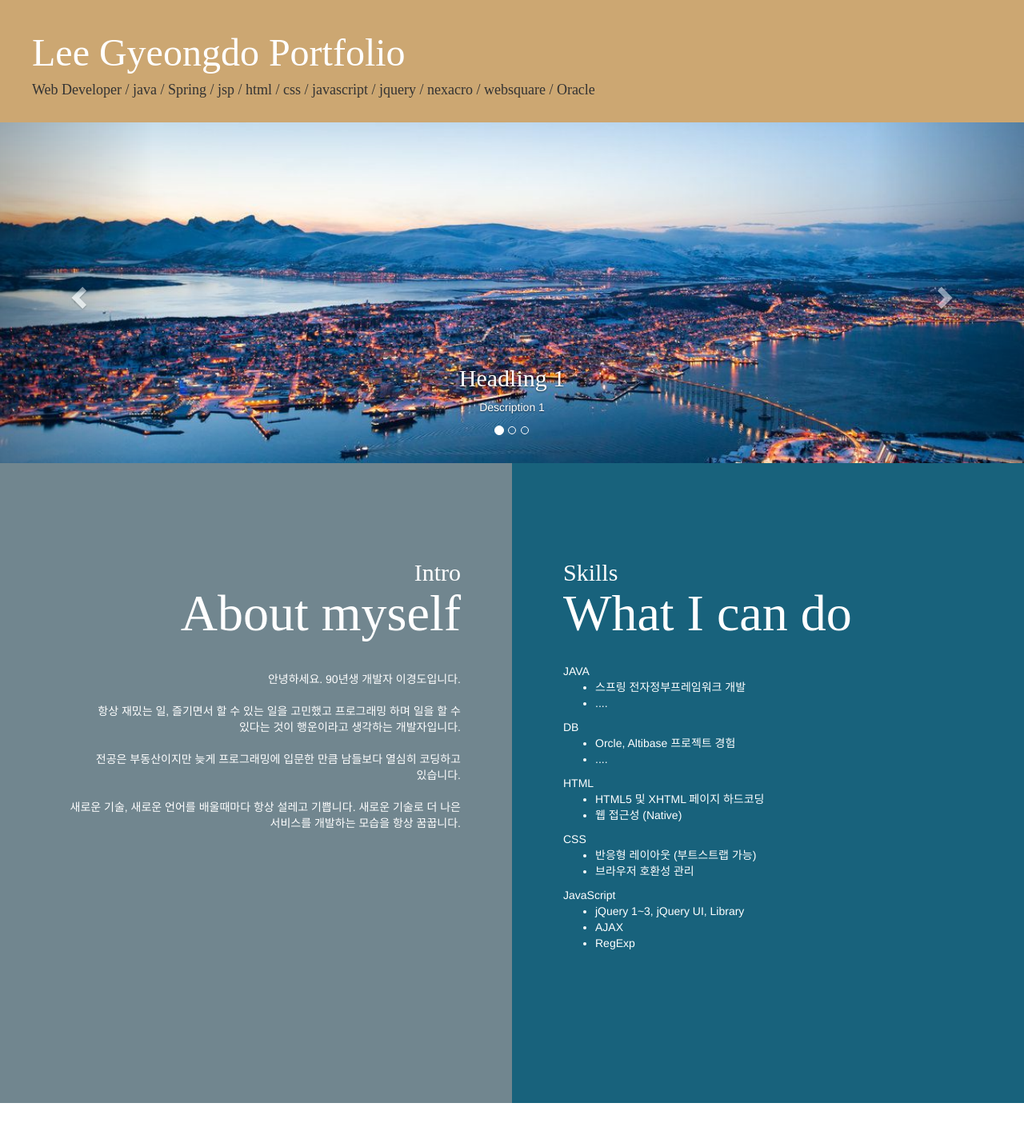
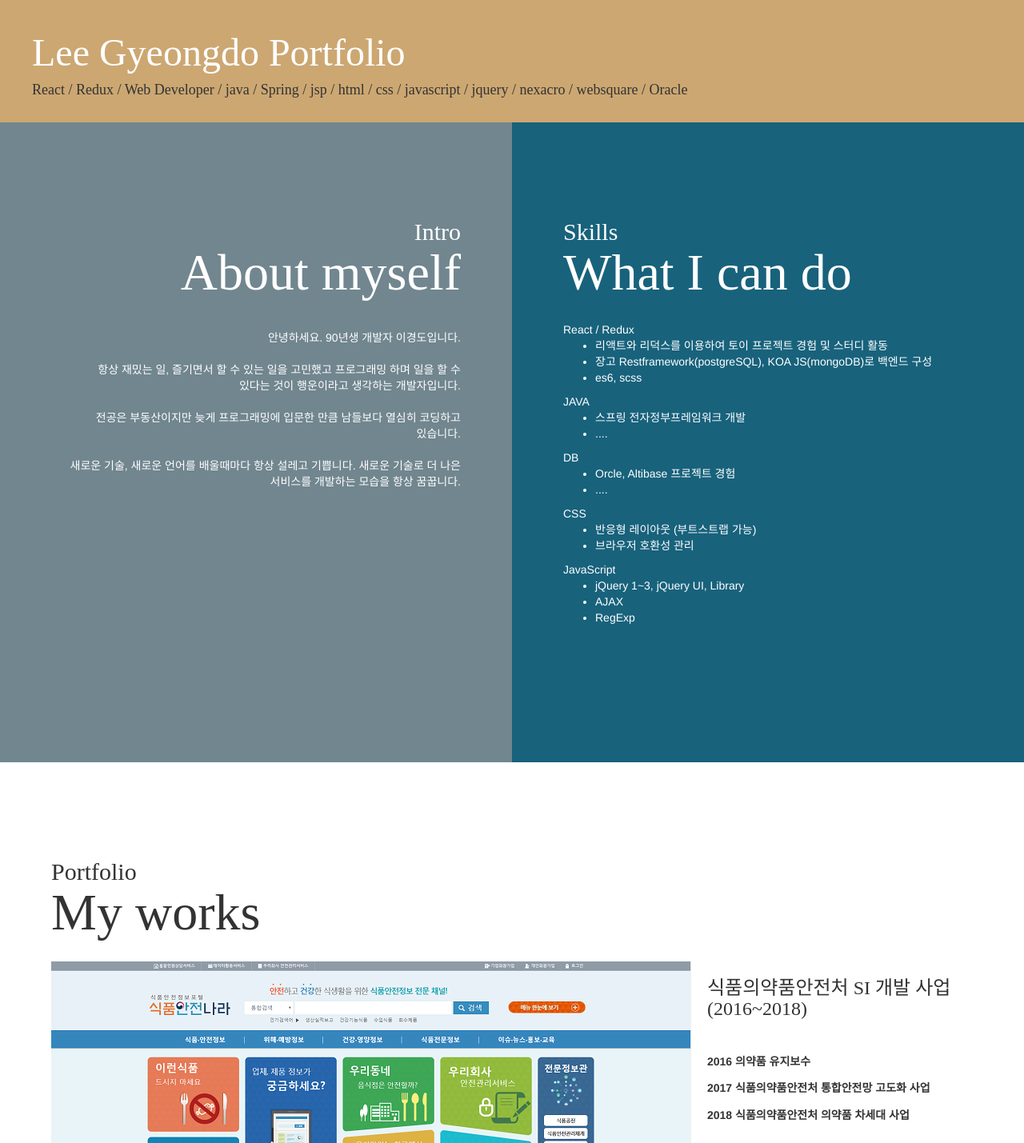
Before and after one commit to gyeongdo/my-first-blog, a Django app: page / in a window 1280 px wide. Shown: the top 1429 px of the page at 80% size. Run offline with Django 3.2, Linux system fonts and the light colour scheme; some libraries are stand-ins or nearby versions.

Commit message:
Add react

```diff
--- a/blog/templates/blog/base.html
+++ b/blog/templates/blog/base.html
@@ -31,37 +31,13 @@
                 </a>
             {% endif %}
             <h1><a href="/">Lee Gyeongdo Portfolio</a></h1>
-            <h4>Web Developer / java / Spring / jsp / html / css / javascript / jquery / nexacro / websquare / Oracle</h4>
+            <h4>React / Redux / Web Developer / java / Spring / jsp / html / css / javascript / jquery / nexacro / websquare / Oracle</h4>
         </div>
         {% block content %}
         {% endblock %}
-
-        <!-- <div style="height:300px; background-color: #000000;">
-            footer
-        </div>
-        <div class="center">
-            <div class="footer-group footer-group-mdn">
-                <h2 class="footer-title">credits</h2>
-                <ul>
-                    <li>font : bebas(http://bebasfont.com/), AAARGH(http://www.tupwanders.nl)</li>
-                    <li>email : venezia5933@naver.com</li>
-                    <li>kakaoTalk : veneziar</li>
-                    <li>openKakao : https://open.kakao.com/o/sAhgAhY </li>
-                </ul>
-            </div>
-            <div class="footer-group footer-group-mozilla">
-                <h2 class="footer-title">contact</h2>
-                <ul>
-                    <li>tel : 010-5674-5933</li>
-                    <li>email : venezia5933@naver.com</li>
-                    <li>kakaoTalk : veneziar</li>
-                    <li>openKakao : https://open.kakao.com/o/sAhgAhY </li>
-                </ul>
-            </div>
-            <p>Copyright ㉿2018 Leegyeongdo Portfolio</p> -->
+        <div class="footer">
         <footer role="contentinfo" id="footer" class="l-footer">
             <div class="l-section-holder l-footer-holder footer-widget-group">
-
                 <!-- 크레딧 -->
                 <div id="credits" class="footer-widget">
                     <h2 class="footer-heading">Credits</h2>
@@ -130,8 +106,6 @@
                 </div>
             </div>
         </footer>
-
-
         </div>
     </body>
 
--- a/blog/templates/blog/post_list.html
+++ b/blog/templates/blog/post_list.html
@@ -3,46 +3,6 @@
 
 {% block content %}
 {% load static %}
-      <div id="myCarousel" class="example-classname carousel slide" data-ride="carousel">
-          <ol class="carousel-indicators">
-              <li data-target="#myCarousel" data-slide-to="0" class="active"></li>
-              <li data-target="#myCarousel" data-slide-to="1" class=""></li>
-              <li data-target="#myCarousel" data-slide-to="2" class=""></li>
-          </ol>
-          <div class="carousel-inner">
-              <div class="item active"> <img src="{% static 'img/city.jpg' %}" style="width:100%" data-src="" alt="First slide">
-                <div class="container">
-                  <div class="carousel-caption">
-                    <h2> Headling 1 </h2>
-                    <p> Description 1</p>
-                  </div>
-                </div>
-              </div>
-              <div class="item"> <img src="{% static 'img/spec.jpeg' %}" style="width:100%" data-src="" alt="Second slide">
-                <div class="container">
-                  <div class="carousel-caption">
-                    <h2>Headling 2</h2>
-                    <p> Description 2</p>
-                  </div>
-                </div>
-              </div>
-              <div class="item"> <img src="{% static 'img/dsaw.jpg' %}" style="width:100%" data-src="" alt="Third slide">
-                <div class="container">
-                  <div class="carousel-caption">
-                    <h2>Headling 3</h2>
-                    <p> Description 3</p>
-                    <p><a class="btn btn-lg btn-primary" href="{% url 'post_year' %}" role="button">Learn more</a></p>
-                  </div>
-                </div>
-              </div>
-          </div>
-          <a class="left carousel-control" href="#myCarousel" data-slide="prev">
-              <span class="glyphicon glyphicon-chevron-left"></span>
-          </a>
-          <a class="right carousel-control" href="#myCarousel" data-slide="next">
-              <span class="glyphicon glyphicon-chevron-right"></span>
-          </a>
-      </div>
 
       <div class="bgimg">
         <div id="introduction" class="l-section l-split">
@@ -66,7 +26,13 @@
                         <span class="secondary">Skills</span>
                         <span class="primary">What I can do</span>
                     </h2>
-                    <div class="section-content">
+                    <div class="section-content">React / Redux</figcaption>
+                            <ul class="skill-list checked-list">
+                                <li>리액트와 리덕스를 이용하여 토이 프로젝트 경험 및 스터디 활동</li>
+                                <li>장고 Restframework(postgreSQL), KOA JS(mongoDB)로 백엔드 구성</li>
+                                <li>es6, scss</li>
+                            </ul>
+                        </figure>
                         <figure>
                             <figcaption class="list-caption">JAVA</figcaption>
                             <ul class="skill-list checked-list">
@@ -79,13 +45,6 @@
                             <ul class="skill-list checked-list">
                                 <li>Orcle, Altibase 프로젝트 경험</li>
                                 <li>....</li>
-                            </ul>
-                        </figure>
-                        <figure>
-                            <figcaption class="list-caption">HTML</figcaption>
-                            <ul class="skill-list checked-list">
-                                <li>HTML5 및 XHTML 페이지 하드코딩</li>
-                                <li>웹 접근성 (Native)</li>
                             </ul>
                         </figure>
                         <figure>
@@ -210,7 +169,7 @@
                             <figcaption class="gallery-caption">
                                 <h3 class="gallery-title">인스타그램 클론 코딩</h3>
                                 <ul class="gallery-spec">
-                                    <li class="gallery-spec-item"><strong class="gallery-spec-key">Django Restframework</strong> <span class="gallery-spec-value">postgre</span></li>
+                                    <li class="gallery-spec-item"><strong class="gallery-spec-key">Django Restframework</strong> <span class="gallery-spec-value">postgreSQL</span></li>
                                     <li class="gallery-spec-item"><strong class="gallery-spec-key">React</strong> <span class="gallery-spec-value">redux, thunk</span></li>
                                 </ul>
                                 <div id="work1Description">
@@ -223,36 +182,7 @@
                                 </div>
                             </figcaption>
                         </figure>
-                        {% comment %} <table class="gallery-table">
-                            <thead>
-                                <tr>
-                                    <th class="gallery-table-col category">Category</th>
-                                    <th class="gallery-table-col source">Source</th>
-                                    <th class="gallery-table-col keywords">Related keywords</th>
-                                </tr>
-                            </thead>
-                            <tbody>
-                                <tr>
-                                    <td data-th="Category"><span class="categ html">HTML</span></td>
-                                    <td data-th="Source"><a href="#" target="_blank">index.html</a></td>
-                                    <td data-th="Related Keywords">HTML5</td>
-                                </tr>
-                                <tr>
-                                    <td data-th="Category"><span class="categ css">CSS</span></td>
-                                    <td data-th="Source">bootstrap-custom.css</a></td>
-                                    <td data-th="Related Keywords">Responsive, Bootstrap</td>
-                                </tr>
-                                <tr>
-                                    <td data-th="Category"><span class="categ js">JS</span></td>
-                                    <td data-th="Source"><a href="#" target="_blank">main.js</a></td>
-                                    <td data-th="Related Keywords">JavaScript, jQuery 3</a></td>
-                                </tr>
-                            </tbody>
-                        </table> {% endcomment %}
                     </article>
-
-
-
                 </div>
             </div>
         </section>
@@ -287,9 +217,9 @@
                             </figcaption>
                         </figure>
                     </article>
-
                 </div>
             </div>
+        </section>
 
     <!-- 프로포트폴리오 -->
     <section role="region" id="works1" class="l-section">
@@ -329,27 +259,8 @@
                         </figcaption>
                     </figure>
                 </article>
-
             </div>
         </div>
 
-            {% comment %} {% for post in post_list %}
-            <div class="post">
-                <div class="date">
-                    {{ post.published_date }}
-                </div>
-                <h1><a href="{% url 'post_detail' pk=post.pk %}">{{ post.title }}</a></h1>
-                <p>{{ post.text|linebreaks }}</p>
-                <a href="{% url 'post_detail' pk=post.pk %}">Comments: {{ post.comments.count }}</a>
-            </div>
-            {% endfor %} {% endcomment %}
-
-
     </section>
-
-
-
-
-
-
 {% endblock %}
```
Also changed, not shown: blog/static/img/ios.jpg (added). Lines whose indentation alone changed are shown as unchanged.
